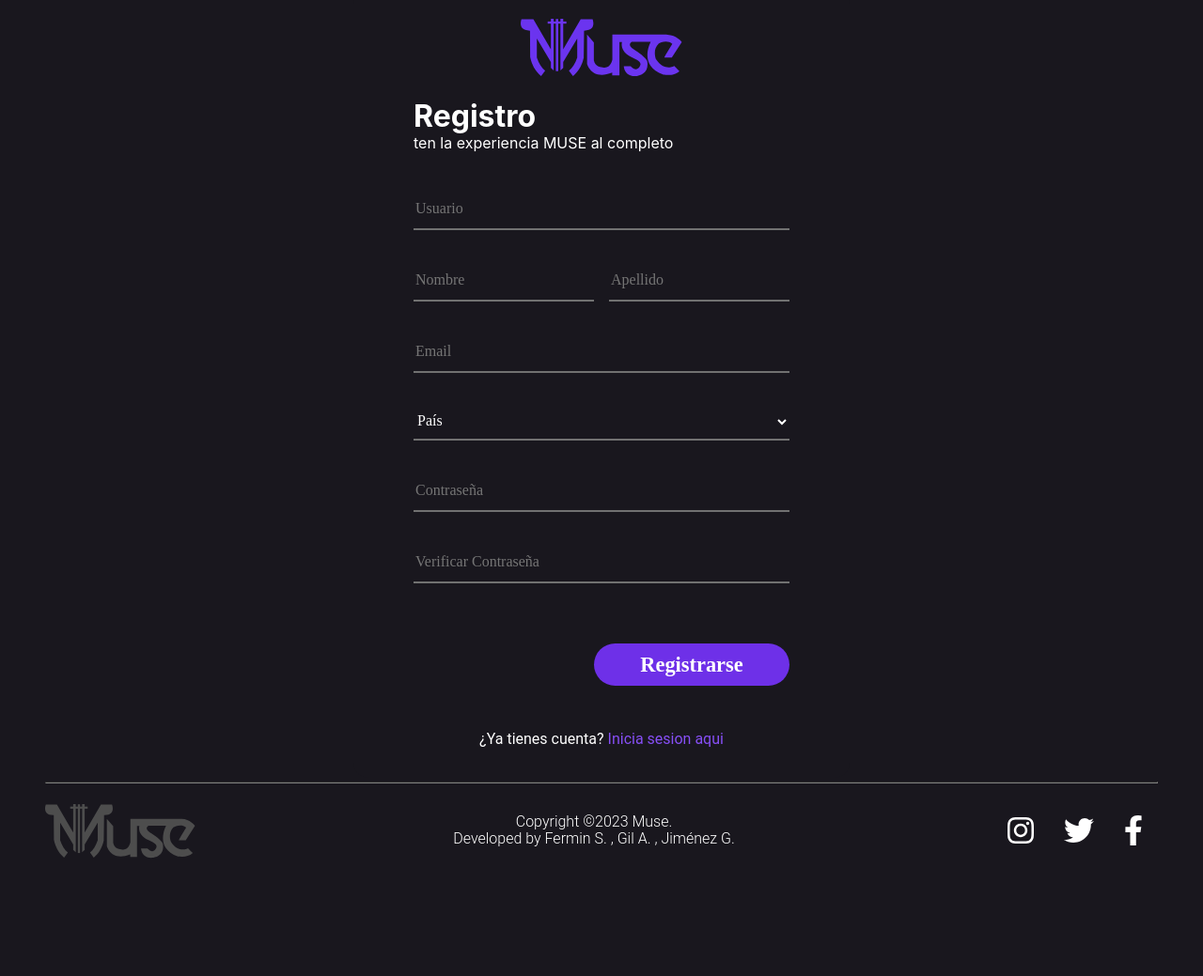
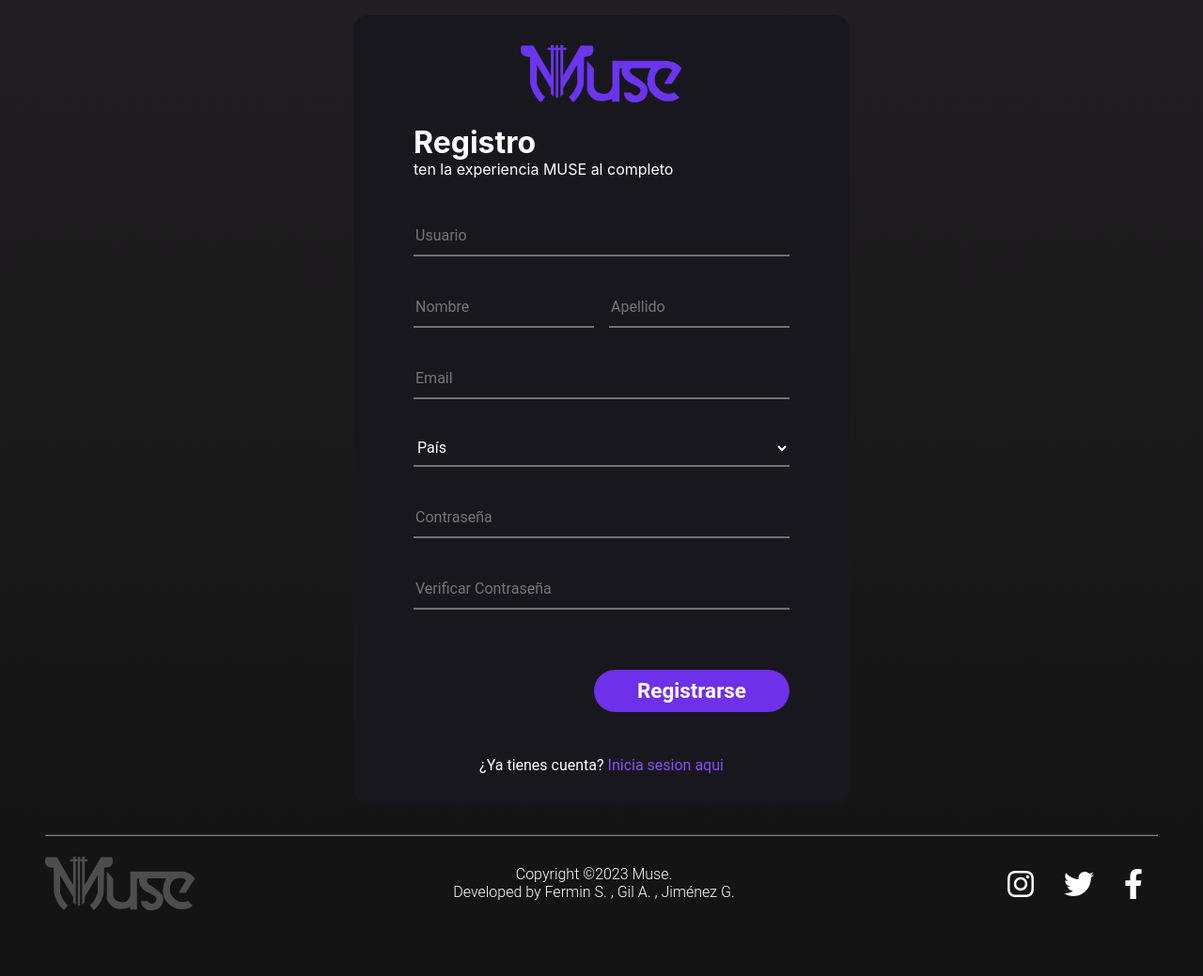
Before and after one commit to AgustinGil/muse, a PHP site: page /registro.php in a window 1280 px wide. Shown: the whole page at 94% size. Before the commit the page ends 913 px from the top, so only its background shows below. Run offline with PHP 8.4, Linux system fonts and the light colour scheme; style sheets or scripts are compiled from the project's sources; some web fonts are replaced.

Commit message:
Arreglos en login y registro

```diff
--- a/css/login.css
+++ b/css/login.css
@@ -10,7 +10,6 @@ body {
 main {
     display: flex;
     width: 100%;
-    height: 100vh;
     justify-content: center;
     align-items: center;
 }
@@ -80,16 +79,28 @@ main {
 }
 
 .autenticacion__form__error{
+    display: inline-block;
     color: #EE3B2B;
     margin-top: -0.5rem;
     font-family: var(--font-cuerpo);
-    margin-bottom: 0rem;
+    width: 100%;
+}
+
+.div__autenticacion__form__error {
+    display: flex;
+    margin: 0;
+    padding: 0;
+    height: 0;
 }
 
 .autenticacion__form__titulo{
     margin-bottom: 0rem;
     font-family: var(--font-cuerpo);
     font-weight: bold;
+}
+
+#miPnomb {
+margin-right: 1rem;
 }
 
 .autenticacion__form__campo__entrada {
@@ -100,6 +111,7 @@ main {
     border: none;
     border-bottom: 0.15rem solid #717171;;
     color: #fff;
+    font-family: var(--font-cuerpo);
 }
 
 .autenticacion__form__campo__entrada--error {
@@ -153,6 +165,7 @@ main {
     margin-bottom: 3rem;
     margin-right: 1rem;
     width: 100%;
+    font-family: var(--font-cuerpo);
 }
 
 #autenticacion__form__contenedor-boton input {
--- a/css/main.css
+++ b/css/main.css
@@ -6,7 +6,6 @@
 
 main{
     background-color: var(--color-header);
-    box-shadow: 0 0 5px 5px rgba(25, 23, 30, 0.5) inset;
 }
 .seccion-titular {
     margin: 0rem 0 0.5rem 3rem;
--- a/css/main1.css
+++ b/css/main1.css
@@ -6,7 +6,6 @@
 
 main{
     background-color: var(--color-header);
-    box-shadow: 0 0 5px 5px rgba(25, 23, 30, 0.5) inset;
 }
 .seccion-titular {
     margin: 0rem 0 0.5rem 3rem;
--- a/css/style.css
+++ b/css/style1.css
@@ -33,7 +33,7 @@
 }
 
 body{
-    background: var(--color-body);
+    background: var(--color-header);
 }
 
 select:required:invalid{
@@ -60,7 +60,7 @@ select:required:invalid{
 .barra-inferior {
     width: 100%;
     height: 5rem;
-    position: fixed;
+    position: sticky;
     margin-top: 2.5rem;
     bottom: 0;
     background: hsl(240, 9%, 10%);
--- a/index.php
+++ b/index.php
@@ -9,7 +9,7 @@
 
         <link rel="stylesheet" type="text/css" href="css/normalize.css">
         <link rel="stylesheet" type="text/css" href="css/main1.css">
-        <link rel="stylesheet" type="text/css" href="css/style.css">
+        <link rel="stylesheet" type="text/css" href="css/style1.css">
         <script src="js/splide-4.1.3/dist/js/splide.min.js"></script>
         <link rel="stylesheet" href="js/splide-4.1.3/dist/css/splide.min.css">
         <script src="js/script.js"></script>
--- a/login.php
+++ b/login.php
@@ -32,7 +32,7 @@
     <meta name="viewport" content="width=device-width, initial-scale=1.0, maximum-scale=1.0, user-scalable=no">
 
     <link rel="stylesheet" type="text/css" href="css/normalize.css">
-    <link rel="stylesheet" type="text/css" href="css/style.css">
+    <link rel="stylesheet" type="text/css" href="css/style1.css">
     <link rel="stylesheet" type="text/css" href="css/login.css">
     <script src="js/script.js"></script>
 
@@ -96,8 +96,6 @@
                 <p>¿No tienes una cuenta? <a href="registro.php">Registrate</a></p>
             </div>
         </div>
-
-
     </main>
 
     <!-- Footer de la Pagina -->
--- a/registro.php
+++ b/registro.php
@@ -8,7 +8,7 @@
     <meta name="viewport" content="width=device-width, initial-scale=1.0, maximum-scale=1.0, user-scalable=no">
 
     <link rel="stylesheet" type="text/css" href="css/normalize.css">
-    <link rel="stylesheet" type="text/css" href="css/style.css">
+    <link rel="stylesheet" type="text/css" href="css/style1.css">
     <link rel="stylesheet" type="text/css" href="css/login.css">
     <script src="js/script.js"></script>
     <script src="js/jquery.js"></script>
```
